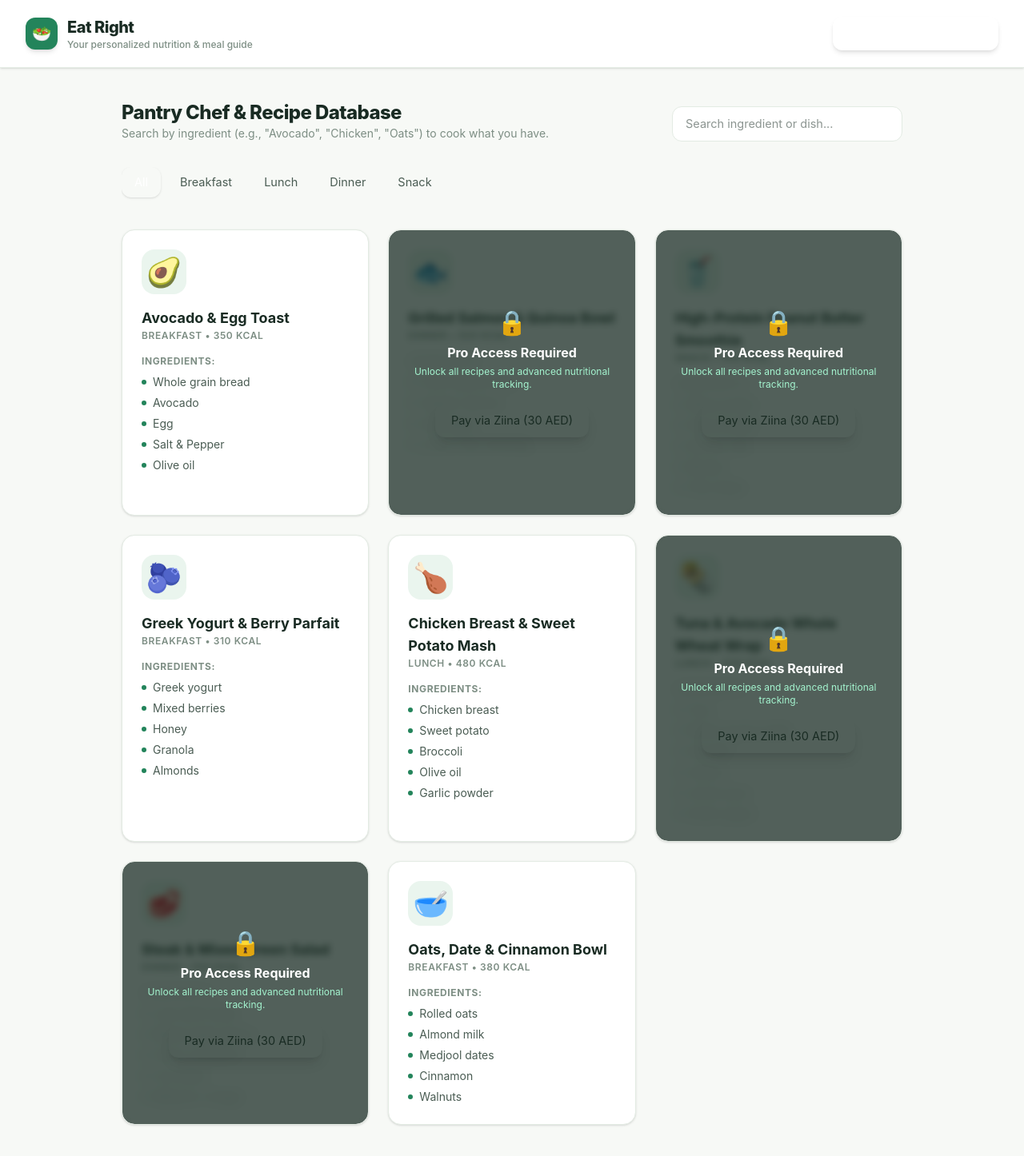
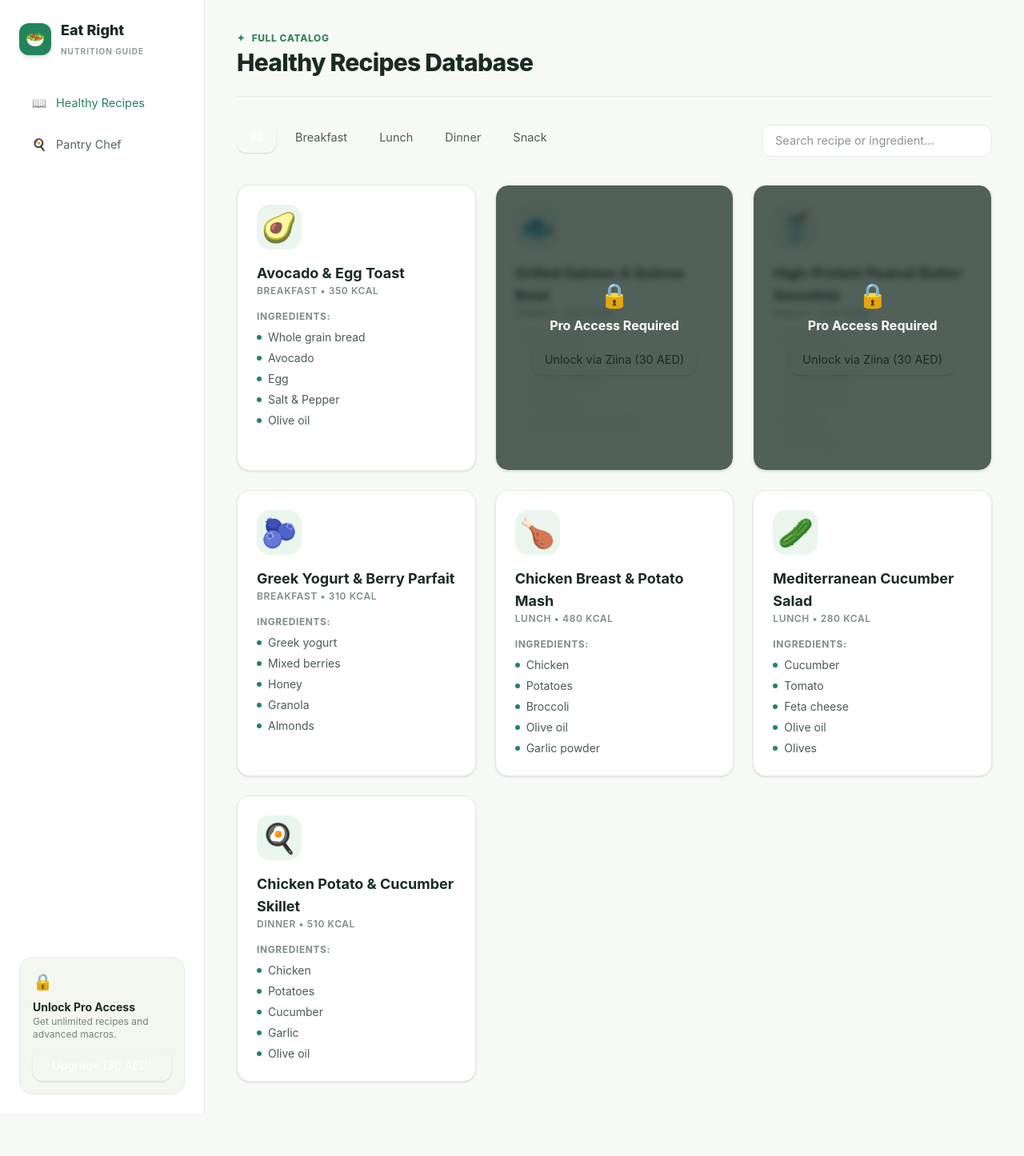
Before and after one commit to moddarmourad/eat-right, a Next.js app: page / in a window 1280 px wide. Shown: the whole page at 80% size. After the commit the page ends 1393 px from the top, so only its background shows below. Built offline with nearby package versions, Linux system fonts and the light colour scheme.

Commit message:
feat: add pantry chef ingredient matching and full recipe catalog navigation

```diff
--- a/src/app/page.tsx
+++ b/src/app/page.tsx
@@ -9,6 +9,9 @@ interface FoodItem {
   image: string;
   ingredients: string[];
   calories: number;
+  protein: number;
+  carbs: number;
+  fat: number;
   isPro: boolean;
 }
 
@@ -20,6 +23,9 @@ const foodDatabase: FoodItem[] = [
     image: '🥑',
     ingredients: ['Whole grain bread', 'Avocado', 'Egg', 'Salt & Pepper', 'Olive oil'],
     calories: 350,
+    protein: 14,
+    carbs: 28,
+    fat: 20,
     isPro: false,
   },
   {
@@ -29,6 +35,9 @@ const foodDatabase: FoodItem[] = [
     image: '🐟',
     ingredients: ['Fresh Salmon fillet', 'Organic Quinoa', 'Asparagus', 'Lemon herb dressing'],
     calories: 520,
+    protein: 38,
+    carbs: 42,
+    fat: 22,
     isPro: true,
   },
   {
@@ -38,6 +47,9 @@ const foodDatabase: FoodItem[] = [
     image: '🥤',
     ingredients: ['Whey protein', 'Peanut butter', 'Almond milk', 'Banana', 'Chia seeds'],
     calories: 410,
+    protein: 30,
+    carbs: 35,
+    fat: 16,
     isPro: true,
   },
   {
@@ -47,48 +59,60 @@ const foodDatabase: FoodItem[] = [
     image: '🫐',
     ingredients: ['Greek yogurt', 'Mixed berries', 'Honey', 'Granola', 'Almonds'],
     calories: 310,
+    protein: 20,
+    carbs: 40,
+    fat: 8,
     isPro: false,
   },
   {
     id: '5',
-    name: 'Chicken Breast & Sweet Potato Mash',
+    name: 'Chicken Breast & Potato Mash',
     category: 'Lunch',
     image: '🍗',
-    ingredients: ['Chicken breast', 'Sweet potato', 'Broccoli', 'Olive oil', 'Garlic powder'],
+    ingredients: ['Chicken', 'Potatoes', 'Broccoli', 'Olive oil', 'Garlic powder'],
     calories: 480,
+    protein: 45,
+    carbs: 38,
+    fat: 12,
     isPro: false,
   },
   {
     id: '6',
-    name: 'Tuna & Avocado Whole Wheat Wrap',
+    name: 'Mediterranean Cucumber Salad',
     category: 'Lunch',
-    image: '🌯',
-    ingredients: ['Tuna', 'Whole wheat tortilla', 'Avocado', 'Lettuce', 'Lemon juice', 'Greek yogurt'],
-    calories: 420,
-    isPro: true,
+    image: '🥒',
+    ingredients: ['Cucumber', 'Tomato', 'Feta cheese', 'Olive oil', 'Olives'],
+    calories: 280,
+    protein: 8,
+    carbs: 12,
+    fat: 22,
+    isPro: false,
   },
   {
     id: '7',
-    name: 'Steak & Mixed Green Salad',
+    name: 'Chicken Potato & Cucumber Skillet',
     category: 'Dinner',
-    image: '🥩',
-    ingredients: ['Lean beef steak', 'Mixed salad greens', 'Cherry tomatoes', 'Cucumber', 'Balsamic vinegar'],
-    calories: 550,
-    isPro: true,
-  },
-  {
-    id: '8',
-    name: 'Oats, Date & Cinnamon Bowl',
-    category: 'Breakfast',
-    image: '🥣',
-    ingredients: ['Rolled oats', 'Almond milk', 'Medjool dates', 'Cinnamon', 'Walnuts'],
-    calories: 380,
+    image: '🍳',
+    ingredients: ['Chicken', 'Potatoes', 'Cucumber', 'Garlic', 'Olive oil'],
+    calories: 510,
+    protein: 42,
+    carbs: 45,
+    fat: 14,
     isPro: false,
   }
 ];
 
+const QUICK_INGREDIENTS = ['Chicken', 'Potatoes', 'Cucumber', 'Tomato', 'Avocado', 'Egg', 'Feta', 'Salmon', 'Quinoa'];
+
 export default function EatRightApp() {
   const [isPro, setIsPro] = useState(false);
+  const [activeTab, setActiveTab] = useState<'recipes' | 'chef'>('recipes');
+
+  // Pantry Chef state
+  const [selectedIngredients, setSelectedIngredients] = useState<string[]>(['Chicken', 'Potatoes']);
+  const [customInput, setCustomInput] = useState('');
+
+  // Recipe catalog search & category filter
   const [searchQuery, setSearchQuery] = useState('');
   const [selectedCategory, setSelectedCategory] = useState('All');
 
@@ -114,86 +138,153 @@ export default function EatRightApp() {
     }
   };
 
-  // Filter recipes based on category and search query (matching recipe name or ingredients)
-  const filteredFood = foodDatabase.filter((food) => {
-    const matchesCategory = selectedCategory === 'All' || food.category === selectedCategory;
-    const query = searchQuery.toLowerCase().trim();
-    const matchesQuery =
-      !query ||
-      food.name.toLowerCase().includes(query) ||
-      food.ingredients.some(ing => ing.toLowerCase().includes(query));
-    return matchesCategory && matchesQuery;
+  const toggleIngredient = (ing: string) => {
+    if (selectedIngredients.includes(ing)) {
+      setSelectedIngredients(selectedIngredients.filter(i => i !== ing));
+    } else {
+      setSelectedIngredients([...selectedIngredients, ing]);
+    }
+  };
+
+  const addCustomIngredient = (e: React.FormEvent) => {
+    e.preventDefault();
+    if (!customInput.trim()) return;
+    const formatted = customInput.trim();
+    if (!selectedIngredients.includes(formatted)) {
+      setSelectedIngredients([...selectedIngredients, formatted]);
+    }
+    setCustomInput('');
+  };
+
+  // Pantry Chef Matching: Recipes that contain ANY or ALL of the selected pantry ingredients
+  const chefRecipes = foodDatabase.filter(food => {
+    if (selectedIngredients.length === 0) return true;
+    return food.ingredients.some(ing =>
+      selectedIngredients.some(selected => ing.toLowerCase().includes(selected.toLowerCase()))
+    );
+  });
+
+  // Full Recipe Catalog Filter
+  const filteredCatalog = foodDatabase.filter(food => {
+    const matchesCat = selectedCategory === 'All' || food.category === selectedCategory;
+    const q = searchQuery.toLowerCase().trim();
+    const matchesQ = !q || food.name.toLowerCase().includes(q) || food.ingredients.some(i => i.toLowerCase().includes(q));
+    return matchesCat && matchesQ;
   });
 
   return (
-    <div className="min-h-screen bg-[#f7f9f6] text-[#192b23] font-sans">
-      <header className="bg-white border-b border-[#e3ebe3] px-8 py-5 flex justify-between items-center shadow-sm">
-        <div className="flex items-center gap-3">
+    <div className="min-h-screen bg-[#f7f9f6] text-[#192b23] flex font-sans">
+      {/* Sidebar Navigation */}
+      <aside className="w-64 bg-white border-r border-[#e3ebe3] p-6 flex flex-col hidden md:flex">
+        <div className="flex items-center gap-3 mb-8">
           <div className="w-10 h-10 rounded-xl bg-[#23845b] text-white flex items-center justify-center text-xl font-bold shadow-md">
             🥗
           </div>
           <div>
-            <h1 className="text-xl font-extrabold tracking-tight">Eat Right</h1>
-            <p className="text-xs text-[#7d8e84] font-medium">Your personalized nutrition & meal guide</p>
-          </div>
-        </div>
-        {!isPro && (
-          <button
-            onClick={handleUpgrade}
-            className="bg-[#23845b] hover:bg-[#1c6d4a] text-white px-5 py-2.5 rounded-xl font-bold text-sm shadow-md transition"
-          >
-            Unlock Pro ({membershipPricing.monthly} {membershipPricing.currency}/mo)
-          </button>
-        )}
-      </header>
-
-      <main className="max-w-5xl mx-auto px-6 py-10">
-        <div className="mb-8 flex flex-col md:flex-row md:items-end justify-between gap-4">
-          <div>
-            <h2 className="text-2xl font-extrabold tracking-tight">Pantry Chef & Recipe Database</h2>
-            <p className="text-sm text-[#7d8e84] mt-1">Search by ingredient (e.g., "Avocado", "Chicken", "Oats") to cook what you have.</p>
-          </div>
-
-          {/* Search bar */}
-          <div className="w-full md:w-72">
-            <input
-              type="text"
-              placeholder="Search ingredient or dish..."
-              value={searchQuery}
-              onChange={(e) => setSearchQuery(e.target.value)}
-              className="w-full bg-white border border-[#e3ebe3] rounded-xl px-4 py-2.5 text-sm outline-none focus:border-[#23845b] focus:ring-2 focus:ring-[#23845b]/15 transition"
-            />
+            <h1 className="font-extrabold text-lg">Eat Right</h1>
+            <span className="text-[10px] tracking-widest text-[#8fa095] font-bold uppercase">Nutrition Guide</span>
           </div>
         </div>
 
-        {/* Category Filter Pills */}
-        <div className="flex gap-2 mb-8 overflow-x-auto pb-2">
-          {['All', 'Breakfast', 'Lunch', 'Dinner', 'Snack'].map((cat) => (
+        <nav className="space-y-1.5 flex-1">
           <button
-              key={cat}
-              onClick={() => setSelectedCategory(cat)}
-              className={`px-4 py-2 rounded-xl text-xs font-bold transition whitespace-nowrap ${
-                selectedCategory === cat
-                  ? 'bg-[#23845b] text-white shadow-sm'
-                  : 'bg-white border border-[#e3ebe3] text-[#4a5c53] hover:bg-[#eaf5ee]'
+            onClick={() => setActiveTab('recipes')}
+            className={`w-full flex items-center gap-3 px-4 py-3 rounded-xl font-semibold text-sm transition ${activeTab === 'recipes' ? 'bg-[#eaf5ee] text-[#23845b]' : 'text-[#55665d] hover:bg-[#f0f6ef]'}`}
+          >
+            <span>📖</span> Healthy Recipes
+          </button>
+          <button
+            onClick={() => setActiveTab('chef')}
+            className={`w-full flex items-center gap-3 px-4 py-3 rounded-xl font-semibold text-sm transition ${activeTab === 'chef' ? 'bg-[#eaf5ee] text-[#23845b]' : 'text-[#55665d] hover:bg-[#f0f6ef]'}`}
+          >
+            <span>🍳</span> Pantry Chef
+          </button>
+        </nav>
+
+        {!isPro && (
+          <div className="bg-[#f3f7f0] border border-[#e5ede3] p-4 rounded-2xl mt-auto">
+            <span className="text-xl mb-2 block">🔒</span>
+            <strong className="text-sm block text-[#192b23]">Unlock Pro Access</strong>
+            <p className="text-xs text-[#728479] mt-1 mb-3">Get unlimited recipes and advanced macros.</p>
+            <button
+              onClick={handleUpgrade}
+              className="w-full bg-[#23845b] hover:bg-[#1c6d4a] text-white py-2 rounded-xl text-xs font-bold shadow transition"
+            >
+              Upgrade ({membershipPricing.monthly} AED)
+            </button>
+          </div>
+        )}
+      </aside>
+
+      {/* Main Content Area */}
+      <main className="flex-1 p-6 md:p-10 max-w-6xl mx-auto">
+        <header className="flex justify-between items-center mb-8 border-b border-[#e3ebe3] pb-6">
+          <div>
+            <div className="flex items-center gap-2 text-xs font-extrabold text-[#38845b] tracking-wider uppercase mb-1">
+              <span>✦</span> {activeTab === 'recipes' ? 'Full Catalog' : 'Kitchen Inventory'}
+            </div>
+            <h1 className="text-2xl md:text-3xl font-extrabold tracking-tight">
+              {activeTab === 'recipes' ? 'Healthy Recipes Database' : 'Pantry Chef: What can you cook?'}
+            </h1>
+          </div>
+
+          <div className="flex items-center gap-3 md:hidden">
+            <button
+              onClick={() => setActiveTab(activeTab === 'recipes' ? 'chef' : 'recipes')}
+              className="bg-[#23845b] text-white px-4 py-2 rounded-xl text-xs font-bold"
+            >
+              {activeTab === 'recipes' ? '🍳 Pantry Chef' : '📖 Recipes'}
+            </button>
+          </div>
+        </header>
+
+        {/* TAB 1: PANTRY CHEF */}
+        {activeTab === 'chef' && (
+          <div>
+            <div className="bg-gradient-to-br from-[#eaf6ec] to-[#f4f9f2] border border-[#d9ebdc] rounded-2xl p-6 md:p-8 mb-8 shadow-sm">
+              <h2 className="text-lg font-bold mb-2">Select what you have in your kitchen:</h2>
+              <p className="text-xs text-[#697c70] mb-4">Click ingredients below or type your own to discover instant matching meals.</p>
+
+              <div className="flex flex-wrap gap-2 mb-6">
+                {QUICK_INGREDIENTS.map((ing) => {
+                  const selected = selectedIngredients.includes(ing);
+                  return (
+                    <button
+                      key={ing}
+                      onClick={() => toggleIngredient(ing)}
+                      className={`px-3.5 py-1.5 rounded-xl text-xs font-bold transition ${
+                        selected
+                          ? 'bg-[#23845b] text-white shadow'
+                          : 'bg-white border border-[#d4e5d7] text-[#3b5043] hover:bg-[#eaf4eb]'
                       }`}
                     >
-              {cat}
+                      {selected ? '✓ ' : '+ '} {ing}
                     </button>
-          ))}
+                  );
+                })}
               </div>
 
-        {/* Recipe Grid */}
+              <form onSubmit={addCustomIngredient} className="flex gap-2">
+                <input
+                  type="text"
+                  placeholder="Type any other ingredient (e.g., olive oil, garlic)..."
+                  value={customInput}
+                  onChange={(e) => setCustomInput(e.target.value)}
+                  className="flex-1 bg-white border border-[#c7decb] rounded-xl px-4 py-2.5 text-sm outline-none focus:border-[#23845b]"
+                />
+                <button type="submit" className="bg-[#23845b] hover:bg-[#1c6d4a] text-white px-5 py-2.5 rounded-xl text-xs font-bold transition shadow">
+                  Add
+                </button>
+              </form>
+            </div>
+
+            <h3 className="text-base font-bold mb-4">
+              Matching Recipes ({chefRecipes.length})
+            </h3>
+
             <div className="grid grid-cols-1 md:grid-cols-3 gap-6">
-          {filteredFood.length === 0 ? (
-            <div className="col-span-3 text-center py-16 bg-white border border-[#e3ebe3] rounded-2xl">
-              <p className="text-lg font-bold text-[#192b23]">No recipes found</p>
-              <p className="text-sm text-[#7d8e84] mt-1">Try searching for a different ingredient or category.</p>
-            </div>
-          ) : (
-            filteredFood.map((food) => {
+              {chefRecipes.map((food) => {
                 const locked = food.isPro && !isPro;
-
                 return (
                   <div key={food.id} className="bg-white border border-[#e3ebe3] rounded-2xl p-6 shadow-sm relative overflow-hidden flex flex-col">
                     <div className="text-4xl mb-4 p-3 bg-[#eaf5ee] w-14 h-14 rounded-2xl flex items-center justify-center">
@@ -220,20 +311,89 @@ export default function EatRightApp() {
                       <div className="absolute inset-0 bg-[#192b23]/75 backdrop-blur-[4px] flex flex-col items-center justify-center text-white p-6 text-center">
                         <span className="text-3xl mb-2">🔒</span>
                         <p className="font-bold text-base mb-1">Pro Access Required</p>
-                      <p className="text-xs text-emerald-200 mb-4">Unlock all recipes and advanced nutritional tracking.</p>
-                      <button
-                        onClick={handleUpgrade}
-                        className="bg-white text-[#192b23] hover:bg-[#eaf5ee] text-xs font-extrabold px-5 py-2.5 rounded-xl shadow-lg transition"
-                      >
-                        Pay via Ziina ({membershipPricing.monthly} AED)
+                        <button onClick={handleUpgrade} className="mt-2 bg-white text-[#192b23] text-xs font-extrabold px-4 py-2 rounded-xl shadow">
+                          Unlock via Ziina ({membershipPricing.monthly} AED)
                         </button>
                       </div>
                     )}
                   </div>
                 );
-            })
+              })}
+            </div>
+          </div>
+        )}
+
+        {/* TAB 2: HEALTHY RECIPES CATALOG */}
+        {activeTab === 'recipes' && (
+          <div>
+            <div className="flex flex-col md:flex-row gap-4 mb-8 justify-between items-center">
+              <div className="flex gap-2 overflow-x-auto w-full md:w-auto pb-2">
+                {['All', 'Breakfast', 'Lunch', 'Dinner', 'Snack'].map((cat) => (
+                  <button
+                    key={cat}
+                    onClick={() => setSelectedCategory(cat)}
+                    className={`px-4 py-2 rounded-xl text-xs font-bold transition whitespace-nowrap ${
+                      selectedCategory === cat
+                        ? 'bg-[#23845b] text-white shadow-sm'
+                        : 'bg-white border border-[#e3ebe3] text-[#4a5c53] hover:bg-[#eaf5ee]'
+                    }`}
+                  >
+                    {cat}
+                  </button>
+                ))}
+              </div>
+
+              <div className="w-full md:w-72">
+                <input
+                  type="text"
+                  placeholder="Search recipe or ingredient..."
+                  value={searchQuery}
+                  onChange={(e) => setSearchQuery(e.target.value)}
+                  className="w-full bg-white border border-[#e3ebe3] rounded-xl px-4 py-2 text-sm outline-none focus:border-[#23845b]"
+                />
+              </div>
+            </div>
+
+            <div className="grid grid-cols-1 md:grid-cols-3 gap-6">
+              {filteredCatalog.map((food) => {
+                const locked = food.isPro && !isPro;
+                return (
+                  <div key={food.id} className="bg-white border border-[#e3ebe3] rounded-2xl p-6 shadow-sm relative overflow-hidden flex flex-col">
+                    <div className="text-4xl mb-4 p-3 bg-[#eaf5ee] w-14 h-14 rounded-2xl flex items-center justify-center">
+                      {food.image}
+                    </div>
+                    <h3 className="font-bold text-lg text-[#192b23]">{food.name}</h3>
+                    <p className="text-xs font-semibold text-[#7d8e84] mb-4 uppercase tracking-wider">
+                      {food.category} • {food.calories} kcal
+                    </p>
+
+                    <div className={`transition flex-1 ${locked ? 'filter blur-sm select-none opacity-40' : ''}`}>
+                      <h4 className="text-xs font-bold uppercase text-[#7d8e84] mb-2 tracking-wider">Ingredients:</h4>
+                      <ul className="text-sm text-[#4a5c53] space-y-1.5">
+                        {food.ingredients.map((ing, idx) => (
+                          <li key={idx} className="flex items-center gap-2">
+                            <span className="w-1.5 h-1.5 rounded-full bg-[#23845b]"></span>
+                            {ing}
+                          </li>
+                        ))}
+                      </ul>
+                    </div>
+
+                    {locked && (
+                      <div className="absolute inset-0 bg-[#192b23]/75 backdrop-blur-[4px] flex flex-col items-center justify-center text-white p-6 text-center">
+                        <span className="text-3xl mb-2">🔒</span>
+                        <p className="font-bold text-base mb-1">Pro Access Required</p>
+                        <button onClick={handleUpgrade} className="mt-2 bg-white text-[#192b23] text-xs font-extrabold px-4 py-2 rounded-xl shadow">
+                          Unlock via Ziina ({membershipPricing.monthly} AED)
+                        </button>
+                      </div>
                     )}
                   </div>
+                );
+              })}
+            </div>
+          </div>
+        )}
       </main>
     </div>
   );
```
Lines whose indentation alone changed are shown as unchanged.
